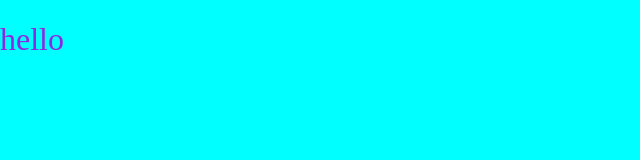
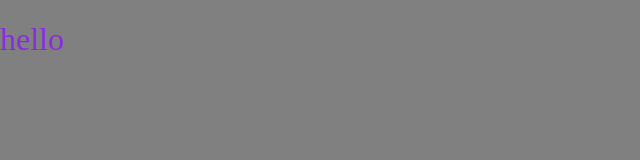
Before and after one commit to ldzed233/project_01, a plain HTML site: page index.html in a window 1280 px wide. Shown: the whole page, without its empty margins (0-640 px from the left). Drawn offline with Linux system fonts and the light colour scheme.

Commit message:
修改了css里的背景颜色

```diff
--- a/index.css
+++ b/index.css
@@ -2,7 +2,7 @@ html,
 body {
     margin: 0;
     padding: 0;
-    background-color: cyan;
+    background-color: gray;
 }
 
 h1 {
```
